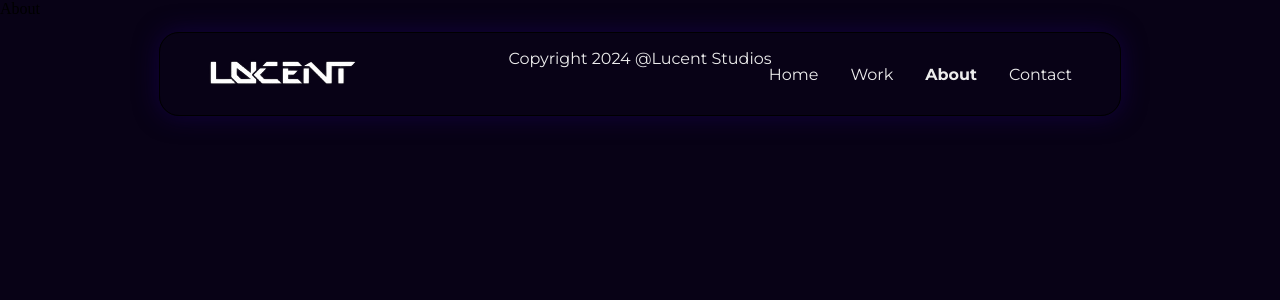
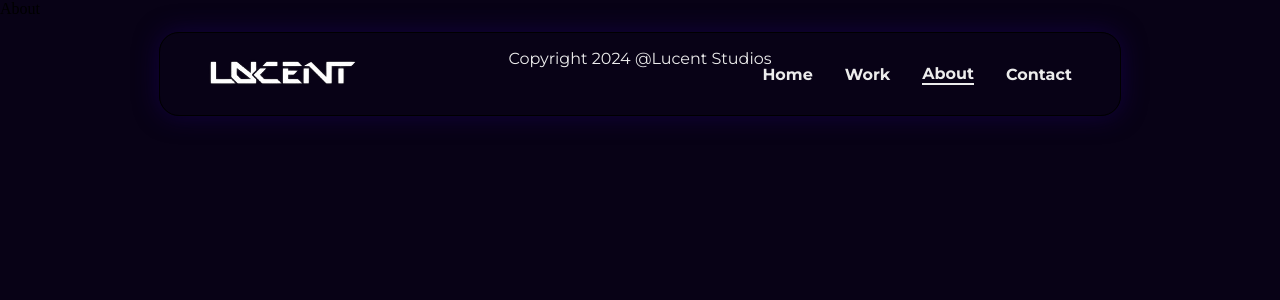
Before and after one commit to ManasJhaMJ/lucent, a React (Vite) app: page /about in a window 1280 px wide. Shown: the top 300 px of the page. Built offline with nearby package versions, Linux system fonts and the light colour scheme.

Commit message:
navlink style change

```diff
--- a/src/components/Navbar/Navbar.css
+++ b/src/components/Navbar/Navbar.css
@@ -49,10 +49,12 @@ nav a {
 .active {
     color: #ececec;
     font-weight: bold;
+    border-bottom: solid 2px #ececec;
 }
 
 .non-active {
     color: #ececec;
+    font-weight: bold;
 }
 
 @media screen and (max-width: 768px) {
```
